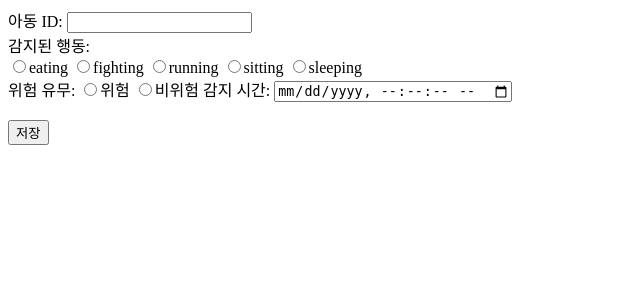
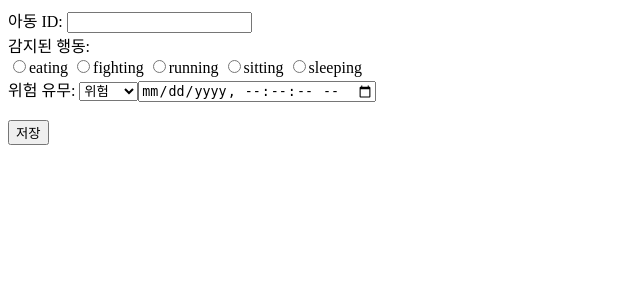
Before and after one commit to opeach2v/Graduation_project, a Django app: template graduation_work/templates/graduation_work/temporary_inputResult.html in a window 1280 px wide. Shown: the top 300 px of the page, without its empty margins (0-640 px from the left). Run offline with Django 3.2, Linux system fonts and the light colour scheme; the template is opened without the code that fills it, so the values that code supplies are empty.

Commit message:
fix: 라디오버튼..

```diff
--- a/graduation_work/templates/graduation_work/temporary_inputResult.html
+++ b/graduation_work/templates/graduation_work/temporary_inputResult.html
@@ -21,8 +21,9 @@
 
                 <br>
                 <label for="danger">위험 유무: </label>
-                <input type="radio" id="danger" name="action" value="위험"><label for="danger">위험</label>
-                <input type="radio" id="nodanger" name="action" value="비위험"><label for="nodanger">비위험</label>
+                <select id="danger" for="danger" name="danger">
+                    <option value="위험">위험</option>
+                    <option value="비위험">비위험</option>
                 <label for="timestamp">감지 시간: </label>
                 <input type="datetime-local" step="1" id="timestamp" name="timestamp"><br><br>
                 <input type="submit" value="저장">
```
